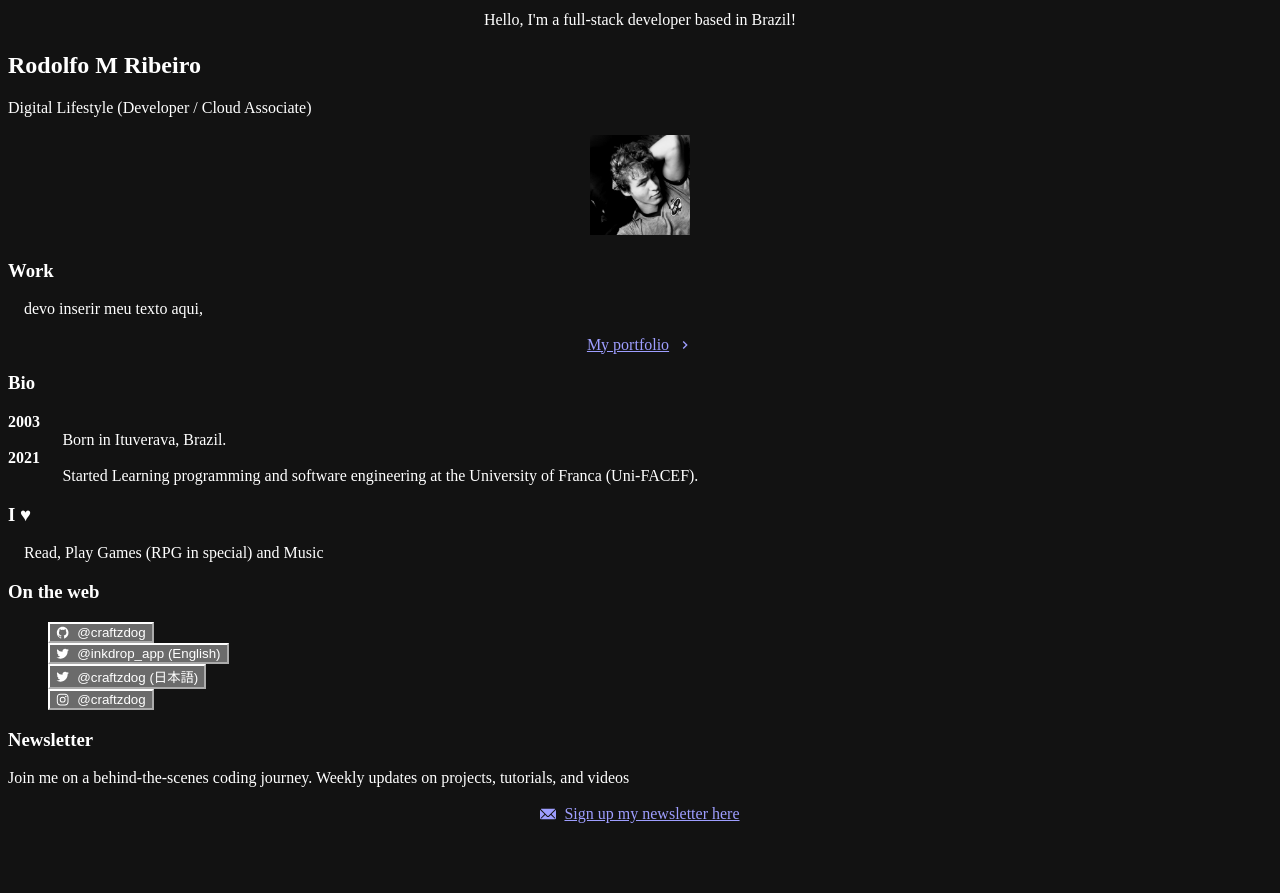
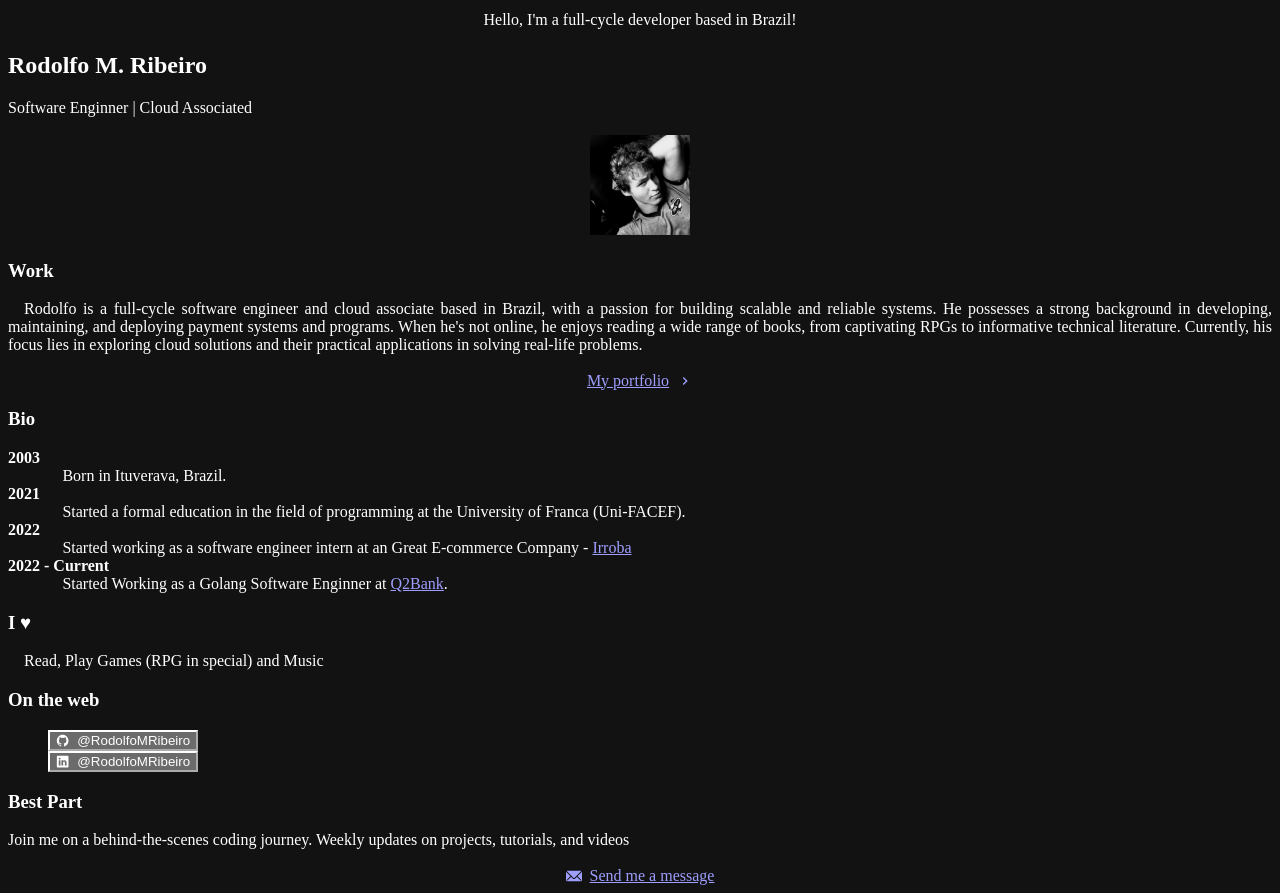
Before and after one commit to RodolfoMRibeiro/portfolio, a Next.js app: page / in a window 1280 px wide. Before the commit the page ends 831 px from the top, so only its background shows below. Built offline with nearby package versions, Linux system fonts and the light colour scheme.

Commit message:
style: change bio and work description content

```diff
--- a/pages/index.js
+++ b/pages/index.js
@@ -15,7 +15,7 @@ import Paragraph from '../components/paragraph'
 import { BioSection, BioYear } from '../components/bio'
 import Layout from '../components/layouts/article'
 import Section from '../components/section'
-import { IoLogoTwitter, IoLogoInstagram, IoLogoGithub } from 'react-icons/io5'
+import { IoLogoGithub, IoLogoLinkedin } from 'react-icons/io5'
 import Image from 'next/image'
 
 const ProfileImage = chakra(Image, {
@@ -42,15 +42,15 @@ const Page = () => {
           p={3}
           align="center"
         >
-          Hello, I&apos;m a full-stack developer based in Brazil!
+          Hello, I&apos;m a full-cycle developer based in Brazil!
         </Box>
 
         <Box display={{ md: 'flex' }}>
           <Box flexGrow={1}>
             <Heading as="h2" variant="page-title">
-              Rodolfo M Ribeiro
+              Rodolfo M. Ribeiro
             </Heading>
-            <p>Digital Lifestyle (Developer / Cloud Associate)</p>
+            <p>Software Enginner | Cloud Associated</p>
           </Box>
           <Box
             flexShrink={0}
@@ -75,7 +75,16 @@ const Page = () => {
           <Heading as="h3" variant="section-title">
             Work
           </Heading>
-          <Paragraph>devo inserir meu texto aqui, </Paragraph>
+          <Paragraph>
+            Rodolfo is a full-cycle software engineer and cloud associate based
+            in Brazil, with a passion for building scalable and reliable
+            systems. He possesses a strong background in developing,
+            maintaining, and deploying payment systems and programs. When he&apos;s
+            not online, he enjoys reading a wide range of books, from
+            captivating RPGs to informative technical literature. Currently, his
+            focus lies in exploring cloud solutions and their practical
+            applications in solving real-life problems.
+          </Paragraph>
           <Box align="center" my={4}>
             <Button
               as={NextLink}
@@ -98,8 +107,17 @@ const Page = () => {
           </BioSection>
           <BioSection>
             <BioYear>2021</BioYear>
-            Started Learning programming and software engineering at the
+            Started a formal education in the field of programming at the
             University of Franca (Uni-FACEF).
+          </BioSection>
+          <BioSection>
+            <BioYear>2022</BioYear>
+             Started working as a software engineer intern at an Great E-commerce Company - {' '}
+             <Link href='https://www.irroba.com.br'>Irroba</Link>
+          </BioSection>
+          <BioSection>
+            <BioYear>2022 - Current</BioYear>
+            Started Working as a Golang Software Enginner at {' '}<Link href='https://quero2pay.com.br/'>Q2Bank</Link>.
           </BioSection>
         </Section>
 
@@ -116,53 +134,34 @@ const Page = () => {
           </Heading>
           <List>
             <ListItem>
-              <Link href="https://github.com/craftzdog" target="_blank">
+              <Link href="https://github.com/RodolfoMRibeiro" target="_blank">
                 <Button
                   variant="ghost"
                   colorScheme="teal"
                   leftIcon={<IoLogoGithub />}
                 >
-                  @craftzdog
+                  @RodolfoMRibeiro
                 </Button>
               </Link>
             </ListItem>
             <ListItem>
-              <Link href="https://twitter.com/inkdrop_app" target="_blank">
+              <Link
+                href="https://www.linkedin.com/in/rodolfomr"
+                target="_blank"
+              >
                 <Button
                   variant="ghost"
                   colorScheme="teal"
-                  leftIcon={<IoLogoTwitter />}
+                  leftIcon={<IoLogoLinkedin />}
                 >
-                  @inkdrop_app (English)
-                </Button>
-              </Link>
-            </ListItem>
-            <ListItem>
-              <Link href="https://twitter.com/craftzdog" target="_blank">
-                <Button
-                  variant="ghost"
-                  colorScheme="teal"
-                  leftIcon={<IoLogoTwitter />}
-                >
-                  @craftzdog (日本語)
-                </Button>
-              </Link>
-            </ListItem>
-            <ListItem>
-              <Link href="https://instagram.com/craftzdog" target="_blank">
-                <Button
-                  variant="ghost"
-                  colorScheme="teal"
-                  leftIcon={<IoLogoInstagram />}
-                >
-                  @craftzdog
+                  @RodolfoMRibeiro
                 </Button>
               </Link>
             </ListItem>
           </List>
 
           <Heading as="h3" variant="section-title">
-            Newsletter
+            Best Part
           </Heading>
           <p>
             Join me on a behind-the-scenes coding journey. Weekly updates on
@@ -172,12 +171,12 @@ const Page = () => {
           <Box align="center" my={4}>
             <Button
               as={NextLink}
-              href="https://www.devas.life/"
+              href="https://rodolfomarqribeiro@gmail.com"
               scroll={false}
               leftIcon={<EmailIcon />}
               colorScheme="teal"
             >
-              Sign up my newsletter here
+              Send me a message
             </Button>
           </Box>
         </Section>
```
